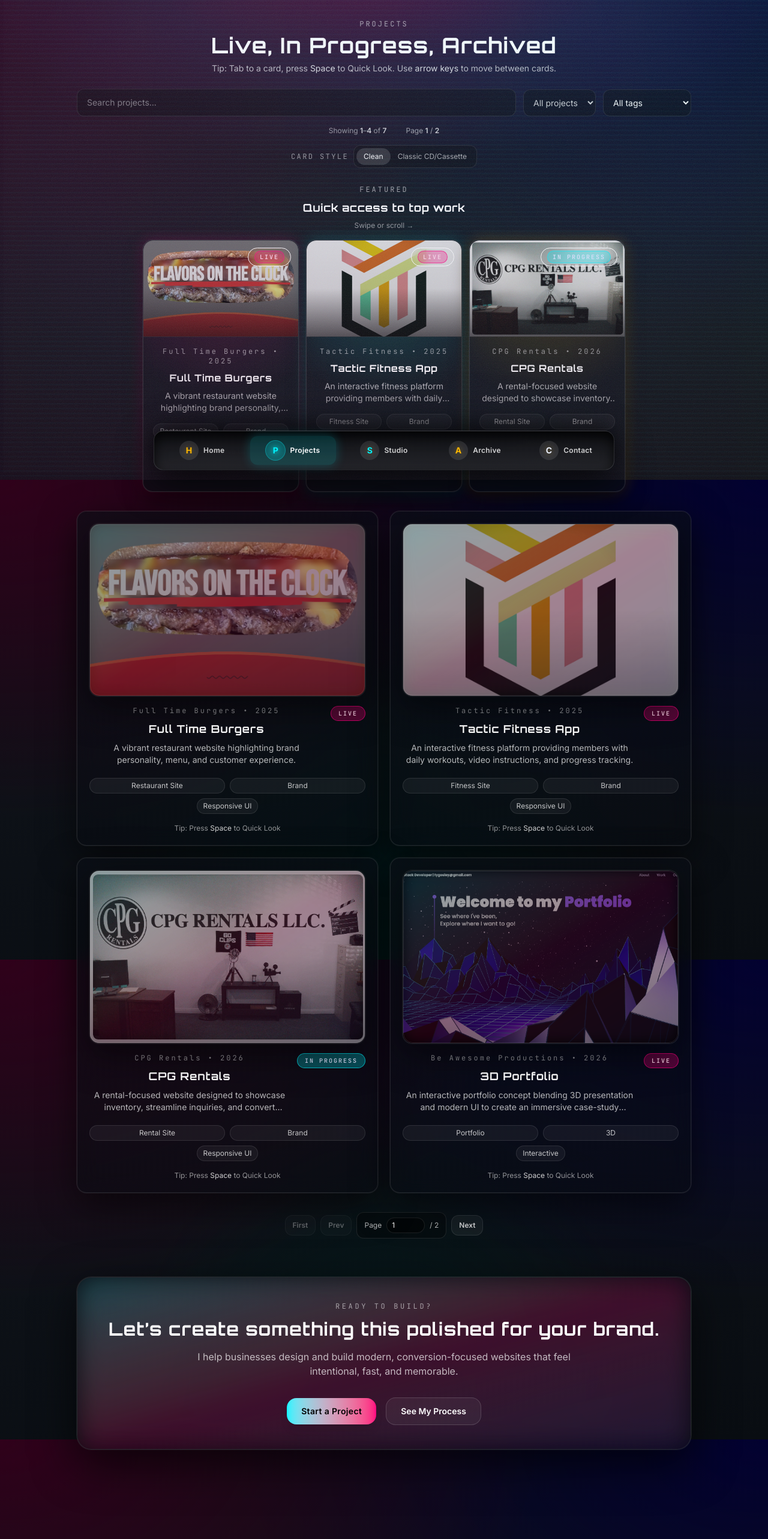
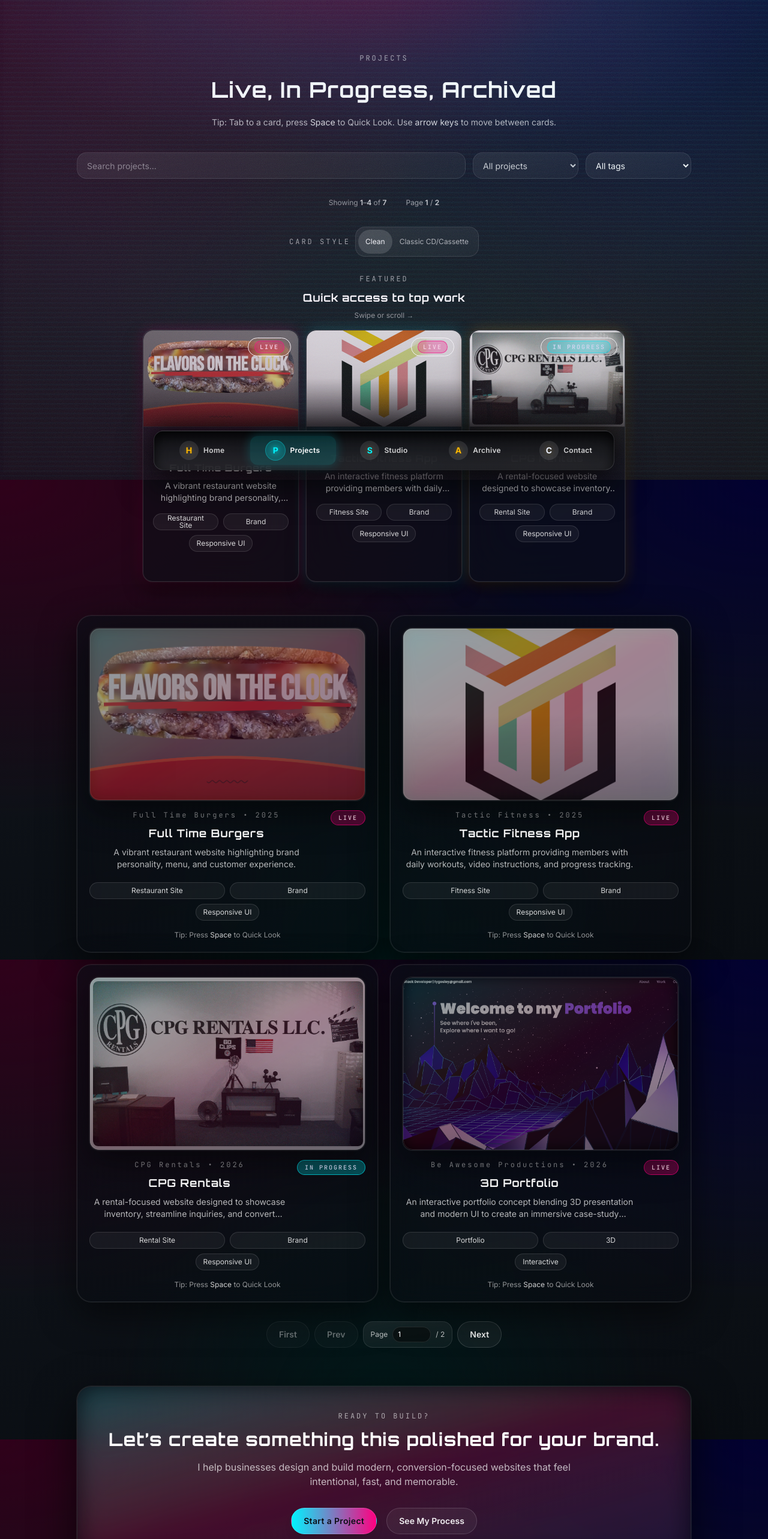
Before and after one commit to TyGosley/broadcast-mode, a Next.js app: page /projects in a window 1280 px wide. Shown: the top 2566 px of the page at 60% size. Built offline with nearby package versions, Linux system fonts and the light colour scheme.

Commit message:
Design system foundation + Projects page refactor

```diff
--- a/app/projects/page.tsx
+++ b/app/projects/page.tsx
@@ -247,8 +247,8 @@
 
   return (
     <main className="min-h-dvh px-5 py-8">
-      <header className="mx-auto max-w-5xl">
-        <p className="text-xs tracking-[0.25em] text-white/60">PROJECTS</p>
+      <header className="ui-section mt-0 ui-stack">
+        <p className="ui-eyebrow">PROJECTS</p>
         <h1 className="page-title mt-2 text-white">
           Live, In Progress, Archived
         </h1>
@@ -298,15 +298,15 @@
           </div>
         </div>
 
-        <div className="mt-4 flex items-center justify-center gap-2 text-xs">
-          <span className="tracking-[0.2em] text-white/55">CARD STYLE</span>
-          <div className="inline-flex rounded-xl border border-white/10 bg-black/35 p-1">
+        <div className="mt-4 flex flex-wrap items-center justify-center gap-2 text-xs">
+          <span className="ui-eyebrow text-white/55">CARD STYLE</span>
+          <div className="ui-panel-inset inline-flex p-1">
             <button
               type="button"
               onClick={() => setThumbVariant("clean")}
               aria-pressed={thumbVariant === "clean"}
               className={[
-                "rounded-lg px-3 py-1.5 transition",
+                "min-h-10 rounded-lg px-3 py-1.5 transition",
                 thumbVariant === "clean"
                   ? "bg-white/15 text-white"
                   : "text-white/65 hover:text-white/85",
@@ -320,7 +320,7 @@
               onClick={() => setThumbVariant("classic")}
               aria-pressed={thumbVariant === "classic"}
               className={[
-                "rounded-lg px-3 py-1.5 transition",
+                "min-h-10 rounded-lg px-3 py-1.5 transition",
                 thumbVariant === "classic"
                   ? "bg-white/15 text-white"
                   : "text-white/65 hover:text-white/85",
@@ -336,9 +336,9 @@
       {/* Great Move 10B: Featured strip */}
       <FeaturedStrip projects={featured} onOpen={openProject} />
 
-      <section className="mx-auto mt-8 max-w-5xl">
+      <section className="ui-section">
         {paged.length === 0 ? (
-          <div className="panel-glass rounded-2xl p-6 text-white/70">
+          <div className="ui-panel p-6 text-white/70">
             No projects match that filter yet.
           </div>
         ) : (
@@ -354,14 +354,14 @@
           </div>
         )}
 
-        <div className="mt-8 flex items-center justify-center gap-2">
+        <div className="mt-8 flex flex-wrap items-center justify-center gap-2">
           <button
             type="button"
             onClick={() => goToPage(1)}
             disabled={page <= 1}
             className={[
-              "rounded-xl border border-white/10 px-3 py-2 text-xs font-semibold",
-              "bg-white/5 text-white/80 hover:bg-white/10",
+              "ui-btn-secondary rounded-xl px-3 text-xs font-semibold",
+              "text-white/80 hover:bg-white/10",
               "disabled:opacity-40 disabled:cursor-not-allowed",
               "focus:outline-none focus-visible:ring-2 focus-visible:ring-[#FFB800]/70",
             ].join(" ")}
@@ -374,8 +374,8 @@
             onClick={() => goToPage(page - 1)}
             disabled={page <= 1}
             className={[
-              "rounded-xl border border-white/10 px-3 py-2 text-xs font-semibold",
-              "bg-white/5 text-white/80 hover:bg-white/10",
+              "ui-btn-secondary rounded-xl px-3 text-xs font-semibold",
+              "text-white/80 hover:bg-white/10",
               "disabled:opacity-40 disabled:cursor-not-allowed",
               "focus:outline-none focus-visible:ring-2 focus-visible:ring-[#00F3FF]/70",
             ].join(" ")}
@@ -383,7 +383,7 @@
             Prev
           </button>
 
-          <label className="inline-flex items-center gap-2 rounded-xl border border-white/10 bg-black/30 px-3 py-2 text-xs text-white/70">
+          <label className="ui-panel-inset inline-flex min-h-11 items-center gap-2 rounded-xl px-3 py-2 text-xs text-white/70">
             <span className="whitespace-nowrap">Page</span>
             <input
               type="number"
@@ -409,8 +409,8 @@
             onClick={() => goToPage(page + 1)}
             disabled={page >= totalPages}
             className={[
-              "rounded-xl border border-white/10 px-3 py-2 text-xs font-semibold",
-              "bg-white/5 text-white/80 hover:bg-white/10",
+              "ui-btn-secondary rounded-xl px-3 text-xs font-semibold",
+              "text-white/80 hover:bg-white/10",
               "disabled:opacity-40 disabled:cursor-not-allowed",
               "focus:outline-none focus-visible:ring-2 focus-visible:ring-[#FF0080]/70",
             ].join(" ")}
@@ -423,10 +423,10 @@
       {/* ========================= */}
       {/* Move 11 — Conversion CTA  */}
       {/* ========================= */}
-      <section className="mx-auto mt-16 max-w-5xl">
+      <section className="ui-section !mt-16">
         <div
           className={[
-            "panel-glass-strong relative overflow-hidden rounded-3xl",
+            "ui-panel-strong relative overflow-hidden rounded-3xl",
             "p-8 md:p-10",
           ].join(" ")}
         >
@@ -441,7 +441,7 @@
           />
 
           <div className="relative text-center">
-            <p className="text-xs tracking-[0.3em] text-white/55">
+            <p className="ui-eyebrow text-white/55">
               READY TO BUILD?
             </p>
 
@@ -472,9 +472,8 @@
               <a
                 href="/contact"
                 className={[
-                  "rounded-2xl px-6 py-3 text-sm font-semibold tracking-wide",
-                  "bg-gradient-to-r from-[#00F3FF] to-[#FF0080]",
-                  "text-black shadow-lg",
+                  "ui-btn-primary rounded-2xl px-6 py-3 text-sm tracking-wide",
+                  "shadow-lg",
                   "transition hover:scale-[1.03] hover:shadow-xl",
                   "focus:outline-none focus-visible:ring-2 focus-visible:ring-[#FF0080]/75",
                 ].join(" ")}
@@ -485,8 +484,7 @@
               <a
                 href="/studio"
                 className={[
-                  "rounded-2xl border border-white/15 px-6 py-3 text-sm font-semibold",
-                  "bg-white/5 text-white",
+                  "ui-btn-secondary rounded-2xl px-6 py-3 text-sm",
                   "transition hover:bg-white/10",
                   "focus:outline-none focus-visible:ring-2 focus-visible:ring-[#00F3FF]/75",
                 ].join(" ")}
--- a/components/FeaturedStrip.tsx
+++ b/components/FeaturedStrip.tsx
@@ -37,10 +37,10 @@
   if (!projects.length) return null;
 
   return (
-    <section className="mx-auto mt-7 max-w-5xl">
+    <section className="ui-section !mt-7">
       <div className="flex flex-col items-center gap-2">
         <div>
-          <p className="text-xs tracking-[0.25em] text-white/60">FEATURED</p>
+          <p className="ui-eyebrow">FEATURED</p>
           <h2 className="mt-2 text-lg font-bold text-white">
             Quick access to top work
           </h2>
@@ -144,7 +144,7 @@
                           <span
                             key={t}
                             className={[
-                              "rounded-full border border-white/10 bg-white/5 px-2.5 py-1 text-xs text-white/75",
+                              "ui-pill px-2.5 text-xs",
                               i === 2 ? "col-span-2 justify-self-center" : "",
                             ].join(" ")}
                           >
--- a/components/ProjectCard.tsx
+++ b/components/ProjectCard.tsx
@@ -49,7 +49,7 @@
       data-project-id={project.id}
       className={[
         "group flex h-full w-full flex-col text-center",
-        "panel-glass rounded-2xl p-5",
+        "ui-panel rounded-2xl p-5",
         "transition",
         "hover:border-white/16",
         // ✅ focus style
@@ -88,7 +88,7 @@
             <span
               key={t}
               className={[
-                "rounded-full border border-white/10 bg-white/5 px-2.5 py-1 text-xs text-white/75",
+                "ui-pill px-2.5 text-xs",
                 i === 2 ? "col-span-2 justify-self-center" : "",
               ].join(" ")}
             >
--- a/components/ProjectFilters.tsx
+++ b/components/ProjectFilters.tsx
@@ -35,7 +35,7 @@
   allTags,
 }: Props) {
   return (
-    <div className="grid gap-3 md:grid-cols-[1fr_auto_auto] md:items-center">
+    <div className="grid gap-3 md:grid-cols-[minmax(0,1fr)_11rem_11rem] md:items-center">
       {/* Search */}
       <label className="block">
         <span className="sr-only">Search projects</span>
@@ -43,7 +43,7 @@
           value={query}
           onChange={(e) => setQuery(e.target.value)}
           placeholder="Search projects..."
-          className="w-full rounded-xl border border-white/10 bg-black/40 px-4 py-3 text-sm text-white placeholder:text-white/45 outline-none focus-visible:ring-2 focus-visible:ring-[#00F3FF]/70"
+          className="ui-panel-inset h-11 w-full px-4 text-sm text-white placeholder:text-white/45 outline-none focus-visible:ring-2 focus-visible:ring-[#00F3FF]/70"
         />
       </label>
 
@@ -56,7 +56,7 @@
             setStatus(e.target.value as ProjectStatus | "all")
           }
           className={[
-            "w-full rounded-xl border border-white/10 bg-black/40 px-3 py-3 text-sm outline-none",
+            "ui-panel-inset h-11 w-full px-3 text-sm outline-none",
             "focus-visible:ring-2 focus-visible:ring-[#00F3FF]/70",
             statusClass(status),
           ].join(" ")}
@@ -74,7 +74,7 @@
         <select
           value={tag}
           onChange={(e) => setTag(e.target.value)}
-          className="w-full rounded-xl border border-white/10 bg-black/40 px-3 py-3 text-sm text-white outline-none focus-visible:ring-2 focus-visible:ring-[#FF0080]/70"
+          className="ui-panel-inset h-11 w-full px-3 text-sm text-white outline-none focus-visible:ring-2 focus-visible:ring-[#FF0080]/70"
         >
           <option value="all">All tags</option>
           {allTags.map((t) => (
```
Also changed, not shown: components/ProjectModal.tsx (+17 -17 lines).
